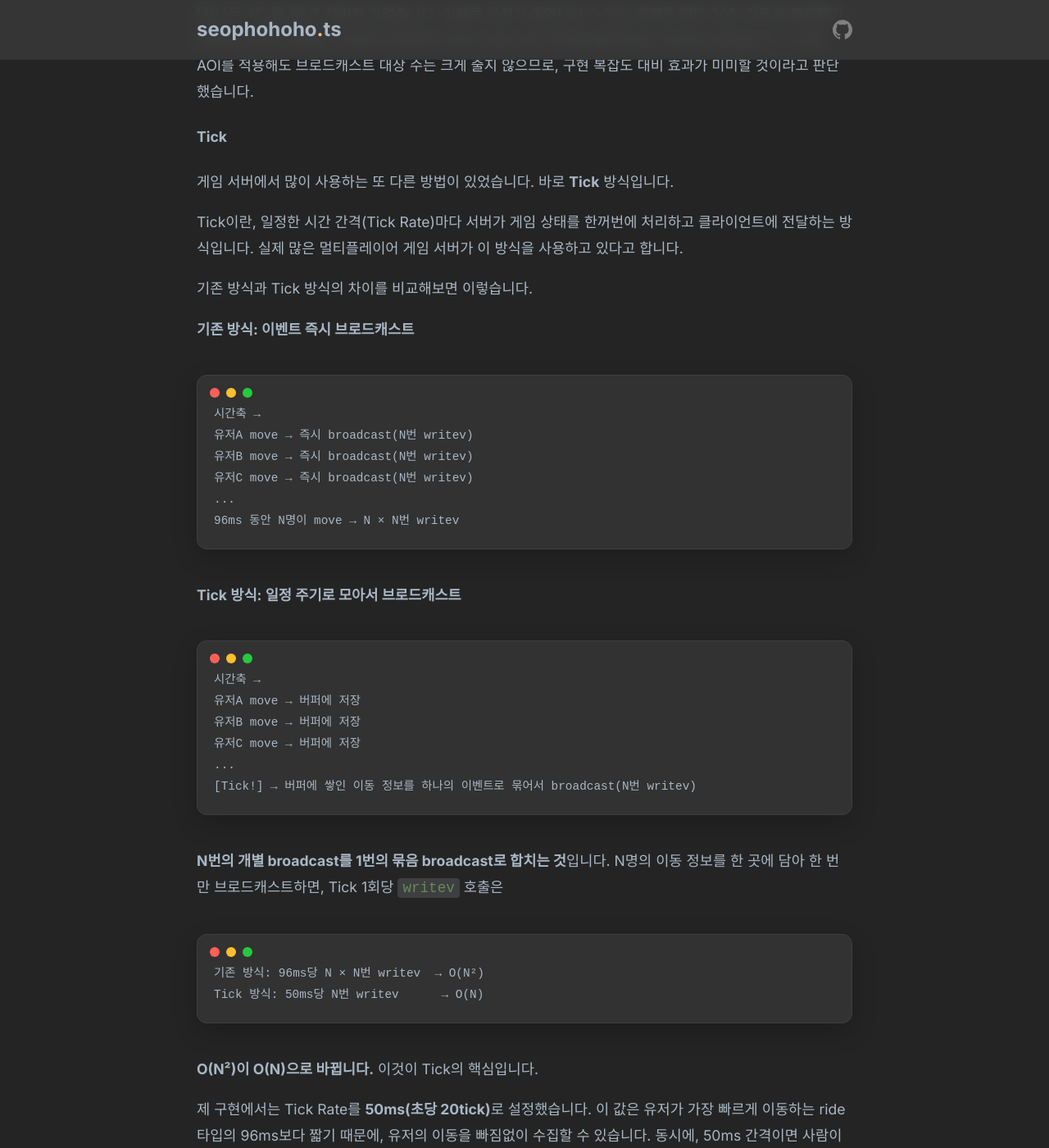
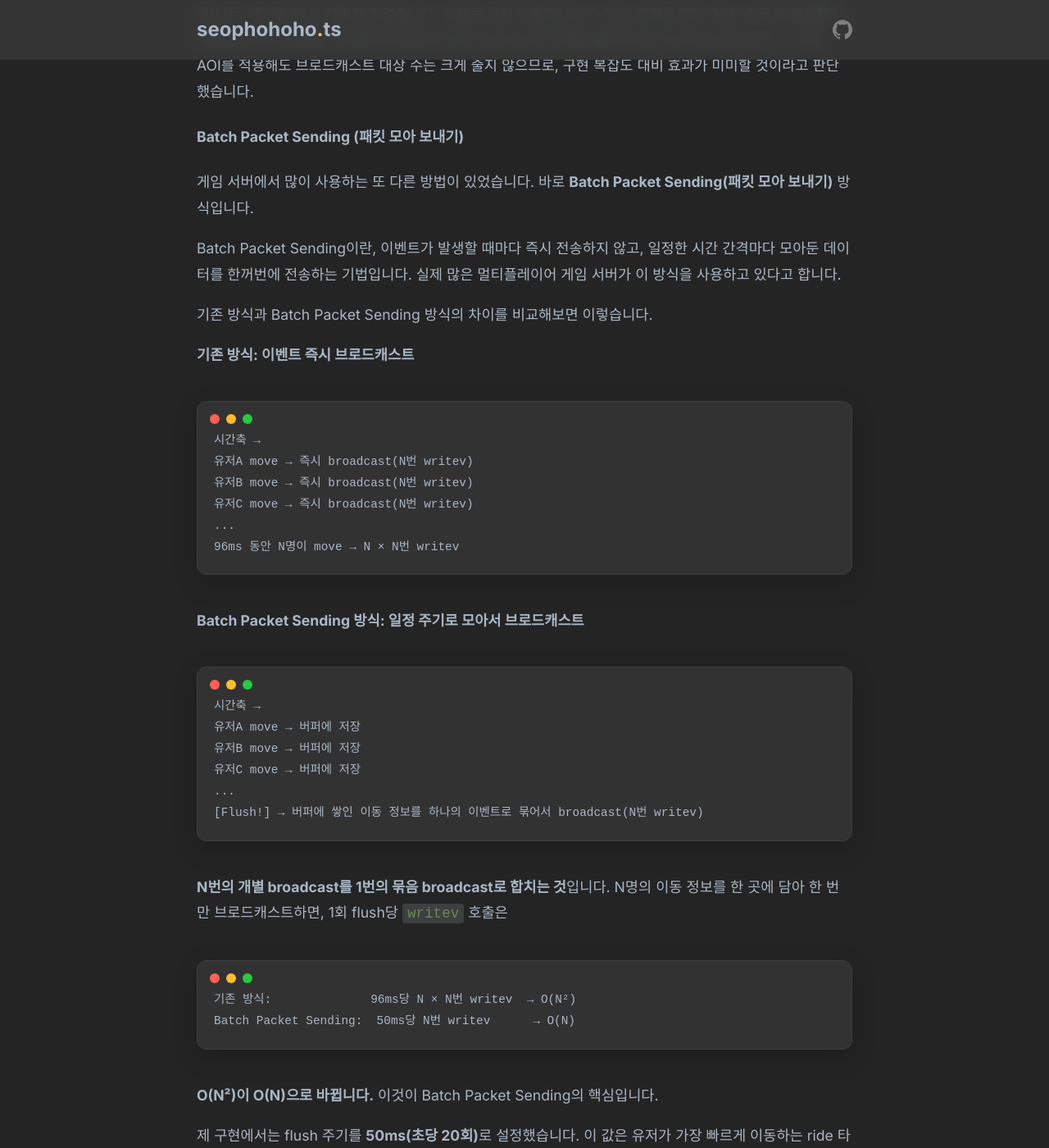
Before and after one commit to seophohoho/seophohoho.github.io, a Jekyll site: the page built from _posts/2026-03-09-0.md, in a window 1280 px wide and 1400 px high, scrolled down 24666 px. Shown: the whole window at 82% size. Built offline with Jekyll 4.4.1, drawn with Linux system fonts in a browser that asks for light colours; some of the changed text lies outside the part shown.

Commit message:
feat: update post

````diff
--- a/_posts/2026-03-09-0.md
+++ b/_posts/2026-03-09-0.md
@@ -1,7 +1,7 @@
 ---
 layout: post
 title: "Batch  기반 브로드캐스트로 Socket.IO 서버 CPU 사용량 절감하기"
-sub-title: "move 이벤트마다 writev가 N²번 호출되는 문제를 Tick 루프로 해결한 경험"
+sub-title: "move 이벤트마다 writev가 N²번 호출되는 문제를 Batch Packet Sending으로 해결한 경험"
 date: 2026-03-09 00:00:00 +0900
 tags: [poposafari, Node.js, socket.io]
 ---
@@ -670,13 +670,13 @@ AOI(Area of Interest)는 맵을 논리적인 그리드(영역)로 나누고, 유
 
 하지만 제 프로젝트의 맵들은 크기 자체가 그렇게 크지 않았고, 맵 전체의 약 70%가 유저가 이동할 수 없는 타일(나무, 벽, 물 등)로 채워져 있었습니다. 실제로 유저가 돌아다닐 수 있는 영역은 맵의 30% 정도에 불과했기 때문에, AOI로 영역을 나눠봤자 대부분의 유저가 결국 같은 영역에 몰리게 될 가능성이 높았습니다. 그러면 AOI를 적용해도 브로드캐스트 대상 수는 크게 줄지 않으므로, 구현 복잡도 대비 효과가 미미할 것이라고 판단했습니다.
 
-#### Tick
+#### Batch Packet Sending (패킷 모아 보내기)
 
-게임 서버에서 많이 사용하는 또 다른 방법이 있었습니다. 바로 **Tick** 방식입니다.
+게임 서버에서 많이 사용하는 또 다른 방법이 있었습니다. 바로 **Batch Packet Sending(패킷 모아 보내기)** 방식입니다.
 
-Tick이란, 일정한 시간 간격(Tick Rate)마다 서버가 게임 상태를 한꺼번에 처리하고 클라이언트에 전달하는 방식입니다. 실제 많은 멀티플레이어 게임 서버가 이 방식을 사용하고 있다고 합니다.
+Batch Packet Sending이란, 이벤트가 발생할 때마다 즉시 전송하지 않고, 일정한 시간 간격마다 모아둔 데이터를 한꺼번에 전송하는 기법입니다. 실제 많은 멀티플레이어 게임 서버가 이 방식을 사용하고 있다고 합니다.
 
-기존 방식과 Tick 방식의 차이를 비교해보면 이렇습니다.
+기존 방식과 Batch Packet Sending 방식의 차이를 비교해보면 이렇습니다.
 
 **기존 방식: 이벤트 즉시 브로드캐스트**
 
@@ -689,7 +689,7 @@ Tick이란, 일정한 시간 간격(Tick Rate)마다 서버가 게임 상태를
 96ms 동안 N명이 move → N × N번 writev
 ```
 
-**Tick 방식: 일정 주기로 모아서 브로드캐스트**
+**Batch Packet Sending 방식: 일정 주기로 모아서 브로드캐스트**
 
 ```
 시간축 →
@@ -697,19 +697,19 @@ Tick이란, 일정한 시간 간격(Tick Rate)마다 서버가 게임 상태를
 유저B move → 버퍼에 저장
 유저C move → 버퍼에 저장
 ...
-[Tick!] → 버퍼에 쌓인 이동 정보를 하나의 이벤트로 묶어서 broadcast(N번 writev)
+[Flush!] → 버퍼에 쌓인 이동 정보를 하나의 이벤트로 묶어서 broadcast(N번 writev)
 ```
 
-**N번의 개별 broadcast를 1번의 묶음 broadcast로 합치는 것**입니다. N명의 이동 정보를 한 곳에 담아 한 번만 브로드캐스트하면, Tick 1회당 `writev` 호출은
+**N번의 개별 broadcast를 1번의 묶음 broadcast로 합치는 것**입니다. N명의 이동 정보를 한 곳에 담아 한 번만 브로드캐스트하면, 1회 flush당 `writev` 호출은
 
 ```
-기존 방식: 96ms당 N × N번 writev  → O(N²)
-Tick 방식: 50ms당 N번 writev      → O(N)
+기존 방식:              96ms당 N × N번 writev  → O(N²)
+Batch Packet Sending:  50ms당 N번 writev      → O(N)
 ```
 
-**O(N²)이 O(N)으로 바뀝니다.** 이것이 Tick의 핵심입니다.
+**O(N²)이 O(N)으로 바뀝니다.** 이것이 Batch Packet Sending의 핵심입니다.
 
-제 구현에서는 Tick Rate를 **50ms(초당 20tick)**로 설정했습니다. 이 값은 유저가 가장 빠르게 이동하는 ride 타입의 96ms보다 짧기 때문에, 유저의 이동을 빠짐없이 수집할 수 있습니다. 동시에, 50ms 간격이면 사람이 체감하기 어려운 수준의 지연이기 때문에 게임 경험에도 영향이 없습니다.
+제 구현에서는 flush 주기를 **50ms(초당 20회)**로 설정했습니다. 이 값은 유저가 가장 빠르게 이동하는 ride 타입의 96ms보다 짧기 때문에, 유저의 이동을 빠짐없이 수집할 수 있습니다. 동시에, 50ms 간격이면 사람이 체감하기 어려운 수준의 지연이기 때문에 게임 경험에도 영향이 없습니다.
 
 구현은 크게 두 부분으로 나뉩니다.
 
@@ -733,7 +733,7 @@ socket.on("move", async ({ direction, moveType }) => {
 
 `moveBuffer`는 `Map<roomId, Map<userId, MoveBufferEntry>>` 구조입니다. 같은 유저가 Tick 사이에 여러 번 이동하면, 마지막 위치만 덮어쓰기 때문에 불필요한 중간 상태가 자동으로 제거됩니다.
 
-**2. Tick 루프: 일정 주기로 버퍼를 비우며 브로드캐스트**
+**2. Flush 루프: 일정 주기로 버퍼를 비우며 브로드캐스트**
 
 ```typescript
 private startTickLoop(): void {
@@ -753,15 +753,15 @@ private startTickLoop(): void {
 
 `setInterval`로 50ms마다 버퍼를 순회하며, 각 방에 쌓인 이동 정보를 `updates` 배열로 묶어서 **`users_moved`라는 단일 이벤트**로 브로드캐스트하고, 버퍼를 비웁니다.
 
-#### Tick 적용 전/후 비교
+#### Batch Packet Sending 적용 전/후 비교
 
-Tick을 적용한 뒤, 동일한 테스트 시나리오(N=10~200, THINK_MS=96, MOVE_COUNT=300)로 다시 부하 테스트를 돌려보았습니다.
+Batch Packet Sending을 적용한 뒤, 동일한 테스트 시나리오(N=10~200, THINK_MS=96, MOVE_COUNT=300)로 다시 부하 테스트를 돌려보았습니다.
 
 ![after_결과]({{ site.img_path }}/2026-03-09-0_3.png)
 
 **CPU 사용율 비교**
 
-| 동접  | Before (즉시 broadcast) | After (Tick 50ms) | 절감율 |
+| 동접  | Before (즉시 broadcast) | After (Batch 50ms) | 절감율 |
 | ----- | ----------------------- | ----------------- | ------ |
 | 10명  | 38.3%                   | 27.3%             | -28.7% |
 | 50명  | 121%                    | 54.7%             | -54.8% |
@@ -771,11 +771,11 @@ Tick을 적용한 뒤, 동일한 테스트 시나리오(N=10~200, THINK_MS=96, M
 
 **Broadcast 수신율은 비교할 수 있을까?**
 
-Tick 적용 전에는 move 1건에 대해 `user_moved` 1건이 1:1로 대응했기 때문에, 기대 수신량과 실제 수신량을 비교해서 수신율을 명확하게 계산할 수 있었습니다.
+Batch Packet Sending 적용 전에는 move 1건에 대해 `user_moved` 1건이 1:1로 대응했기 때문에, 기대 수신량과 실제 수신량을 비교해서 수신율을 명확하게 계산할 수 있었습니다.
 
-하지만 Tick 적용 후에는 여러 move가 하나의 tick 프레임으로 합쳐지고, 같은 유저의 중복 이동은 마지막 위치만 남기 때문에, 기존과 같은 기준의 "기대 수신량"을 산출할 수 없게 되었습니다. tick 프레임의 순번(`tickSeq`) 기반으로 수신율을 측정할 수는 있지만, 소켓별 연결/해제 시점의 차이로 인해 매 실행마다 수치가 달라지는 한계가 있었습니다.
+하지만 적용 후에는 여러 move가 하나의 배치 프레임으로 합쳐지고, 같은 유저의 중복 이동은 마지막 위치만 남기 때문에, 기존과 같은 기준의 "기대 수신량"을 산출할 수 없게 되었습니다. 배치 프레임의 순번(`batchSeq`) 기반으로 수신율을 측정할 수는 있지만, 소켓별 연결/해제 시점의 차이로 인해 매 실행마다 수치가 달라지는 한계가 있었습니다.
 
-결국 Tick 적용 전후의 수신율을 동일 기준으로 직접 비교하는 것은 어렵다고 판단했습니다. 다만, 핵심은 **CPU 사용율이 100% 이하로 내려왔다는 것**입니다. 앞서 확인했듯이 broadcast 유실의 원인은 이벤트 루프 포화였고, CPU가 포화 상태에서 벗어났다면 이벤트 전달도 정상화되었다고 볼 수 있습니다.
+결국 Batch Packet Sending 적용 전후의 수신율을 동일 기준으로 직접 비교하는 것은 어렵다고 판단했습니다. 다만, 핵심은 **CPU 사용율이 100% 이하로 내려왔다는 것**입니다. 앞서 확인했듯이 broadcast 유실의 원인은 이벤트 루프 포화였고, CPU가 포화 상태에서 벗어났다면 이벤트 전달도 정상화되었다고 볼 수 있습니다.
 
 ## 마무리
 
@@ -791,7 +791,7 @@ CPU 프로파일링과 `perf`를 통해, CPU의 74.2%가 `writev` 시스템 콜
 
 **3. 개선 및 검증**
 
-Tick 기반 브로드캐스트를 적용하여, N번의 개별 broadcast를 50ms마다 1번의 묶음 broadcast로 합쳤습니다. 그 결과 `writev` 호출이 O(N²)에서 O(N)으로 줄었고, 동접 100명 기준으로 CPU가 137% → 85.4%로 내려왔습니다. 100명까지는 CPU가 100% 이하를 유지하기 때문에, 기존 **약 10명에서 약 100명**까지 쾌적한 동접 가능 인원을 늘릴 수 있었습니다.
+Batch Packet Sending을 적용하여, N번의 개별 broadcast를 50ms마다 1번의 묶음 broadcast로 합쳤습니다. 그 결과 `writev` 호출이 O(N²)에서 O(N)으로 줄었고, 동접 100명 기준으로 CPU가 137% → 85.4%로 내려왔습니다. 100명까지는 CPU가 100% 이하를 유지하기 때문에, 기존 **약 10명에서 약 100명**까지 쾌적한 동접 가능 인원을 늘릴 수 있었습니다.
 
 ### 참고자료
 
@@ -805,6 +805,6 @@ Tick 기반 브로드캐스트를 적용하여, N번의 개별 broadcast를 50ms
 - [Artillery VU별 토큰 주입 이슈](https://github.com/artilleryio/artillery/issues/3520)
 - [docker stats CPU 퍼센트가 100%를 넘는 이유](https://stackoverflow.com/questions/47401648/docker-stats-with-cpu-percentage-more-than-100)
 - [docker stats 갱신 주기](https://www.dash0.com/guides/docker-stats)
-- [게임_네트워킹](https://www.youtube.com/watch?v=lAhAdnsIN6I&list=PLy-g2fnSzUTDsS7kCzmFYn4BJK6nCs0_r)
-- [패킷 모아 보내기_0](https://velog.io/@charlese_note/%ED%8C%A8%ED%82%B7-%EB%AA%A8%EC%95%84-%EB%B3%B4%EB%82%B4%EA%B8%B0)
-- [패킷_모아_보내기_1](https://devriripong.tistory.com/75)
+- [게임\_네트워킹](https://www.youtube.com/watch?v=lAhAdnsIN6I&list=PLy-g2fnSzUTDsS7kCzmFYn4BJK6nCs0_r)
+- [패킷 모아 보내기\_0](https://velog.io/@charlese_note/%ED%8C%A8%ED%82%B7-%EB%AA%A8%EC%95%84-%EB%B3%B4%EB%82%B4%EA%B8%B0)
+- [패킷*모아*보내기\_1](https://devriripong.tistory.com/75)
````
